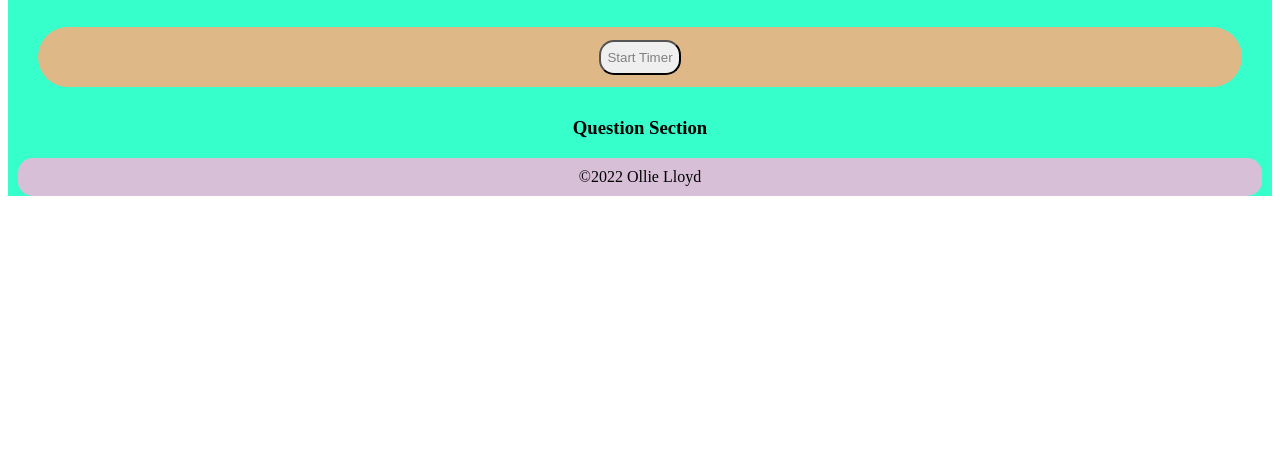
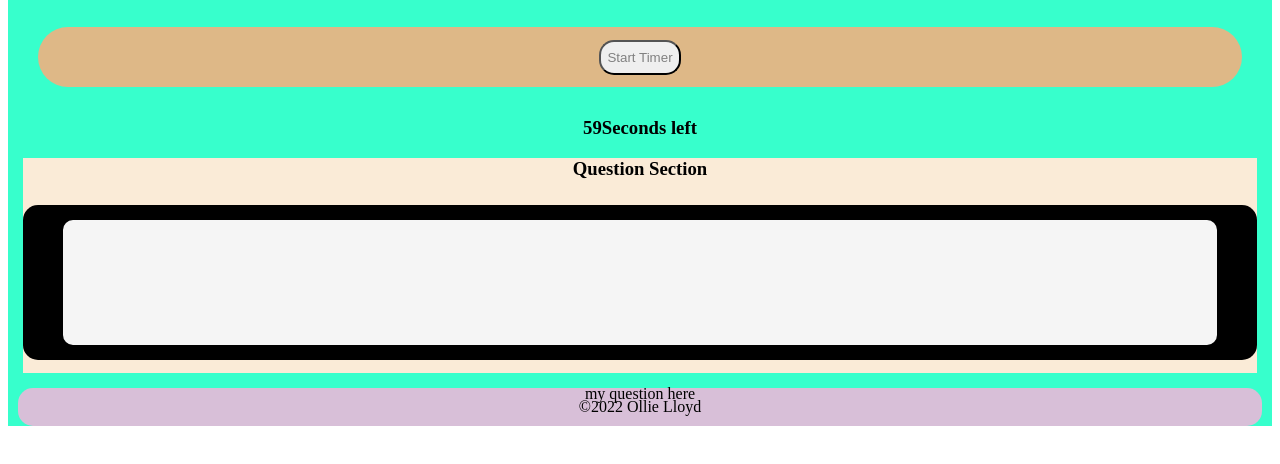
Before and after one commit to Olloyd321/JavaScript-Timed-Quiz, a plain HTML site: page index.html in a window 1280 px wide. Both pictures are taken after a click on the button "Start Timer". Shown: the part 50-514 px from the top of the page. Drawn offline with Linux system fonts and the light colour scheme.

Commit message:
added timer function and styled box/section for question section

```diff
--- a/assets/mystyle.css
+++ b/assets/mystyle.css
@@ -1,6 +1,14 @@
 .root{
     background-color: rgba(0, 255, 191, 0.783);
     text-align: center;
+}
+
+@media screen and (max-width: 760px) {
+    .about-me-paragraph {
+    display: flexbox;
+    flex-direction: column;
+    }
+
 }
 
 .heading{
@@ -23,15 +31,6 @@
     padding: 10px;
     margin: 10px;
     text-align: center;
-
-}
-
-
-@media screen and (max-width: 760px) {
-    .about-me-paragraph {
-    display: flexbox;
-    flex-direction: column;
-    }
 
 }
 
@@ -58,3 +57,33 @@
     box-shadow: 5px 5px rgba(0,0,0,0.24), 10px 10px rgba(0,0,0,0.19);
     transition-duration: 1s;
 }
+
+.question-section-parent{
+    display:flexbox;
+    background-color: antiquewhite;
+    height: 200px;
+    width: auto;
+    border: 15px;
+    border-color: black;
+    margin: 15px;
+    padding-bottom: 15px;
+}
+
+#question-section{
+    background-color: black;
+    border: 15px;
+    border-radius: 15px;
+}
+
+.question-box{
+    display: flexbox;
+    background-color: whitesmoke;
+    border-radius: 25px;
+    margin: 25px;
+    padding: 25px;
+    padding-top: 100px;
+    width: auto;
+    height: auto;
+    text-align: center;
+    border: 15px solid black;
+}
--- a/assets/script.js
+++ b/assets/script.js
@@ -1,23 +1,27 @@
-var timer = document.getElementById(count-down-number);
+var timerEL = document.getElementById("count-down-number") ;
+var startTimerbutton = document.getElementById("start-timer-button")
 
+startTimerbutton.addEventListener("click", buttonClick)
+timerEL.addEventListener("click", countdown)
 
-function countdown()
-var timeRemaining = 30;
+function buttonClick(){
+    console.log("buttonClick")
+    countdown()
+}
 
-
+function countdown(){
+var timeRemaining = 60;
 var countingTime = setInterval(function (){
     if (timeRemaining > 1){
-    timer.textContent = timeRemaining + 'Seconds left';
+    timerEL.textContent = timeRemaining + 'Seconds left';
     timeRemaining--;
     } else if(timeRemaining === 1){
-        timer.textContent = timeRemaining + 'Second left';
+        timerEL.textContent = timeRemaining + 'Second left';
         timeRemaining--;
     } else {
-        timer.textContent = '';
+        timerEL.textContent = '';
         clearInterval(countingTime);
-
+        return
     }
-
 },1000)
-
-function showTime(){}
+}
--- a/index.html
+++ b/index.html
@@ -26,8 +26,14 @@
             <h3 id="count-down-number"></h3>
         </section>
 
-        <section>
+        <section class="question-section-parent">
             <h3>Question Section</h3>
+            <div id="question-section">
+                <section class="question-box"></section>
+            </div>
+                <div>
+                    <p id ="question">my question here</p>
+                </div>
         </section>
 
 
```
